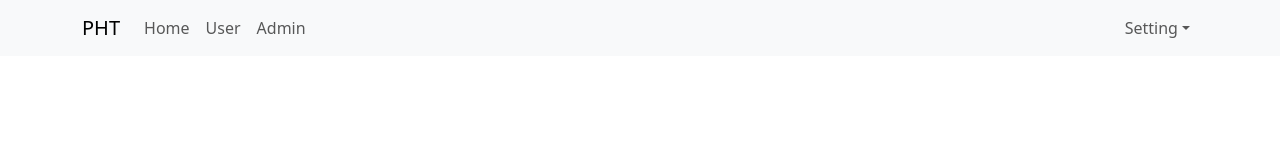
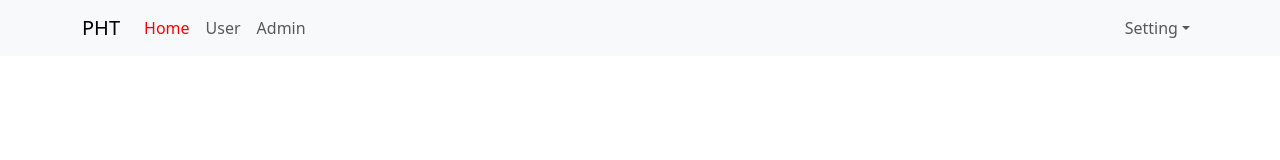
Before and after one commit to PhungHuuTai/Base-react-redux, a React (Create React App) app: page / in a window 1280 px wide. Shown: the top 160 px of the page. Built offline with nearby package versions, Linux system fonts and the light colour scheme.

Commit message:
Active Link - NavLink

```diff
--- a/src/App.js
+++ b/src/App.js
@@ -1,4 +1,4 @@
-import './App.css';
+import './App.scss';
 import Header from './components/Header/Header';
 import { Outlet } from 'react-router-dom';
 
--- a/src/App.css
+++ b/src/App.scss
@@ -6,3 +6,15 @@
   -webkit-font-smoothing: antialiased;
   -moz-osx-font-smoothing: grayscale;
 }
+
+.app-container {
+  .header-container {
+    .navbar-nav {
+      .nav-link {
+        &.active {
+          color: Red;
+        }
+      }
+    }
+  }
+}
--- a/src/components/Header/Header.js
+++ b/src/components/Header/Header.js
@@ -2,7 +2,7 @@
 import Nav from 'react-bootstrap/Nav';
 import Navbar from 'react-bootstrap/Navbar';
 import NavDropdown from 'react-bootstrap/NavDropdown';
-import { Link } from 'react-router-dom';
+import { NavLink } from 'react-router-dom';
 
 const Header = () => {
   return (
@@ -12,9 +12,9 @@
         <Navbar.Toggle aria-controls="basic-navbar-nav" />
         <Navbar.Collapse id="basic-navbar-nav">
           <Nav className="me-auto">
-            <Link to="/" className='nav-link'>Home</Link>
-            <Link to="/users" className='nav-link'>User</Link>
-            <Link to="/admins" className='nav-link'>Admin</Link>
+            <NavLink to="/" className='nav-link'>Home</NavLink>
+            <NavLink to="/users" className='nav-link'>User</NavLink>
+            <NavLink to="/admins" className='nav-link'>Admin</NavLink>
           </Nav>
           <Nav>
             <NavDropdown title="Setting" id="basic-nav-dropdown">
```
